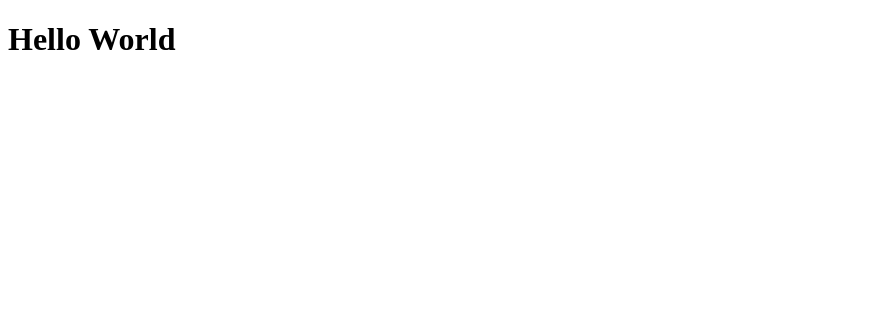
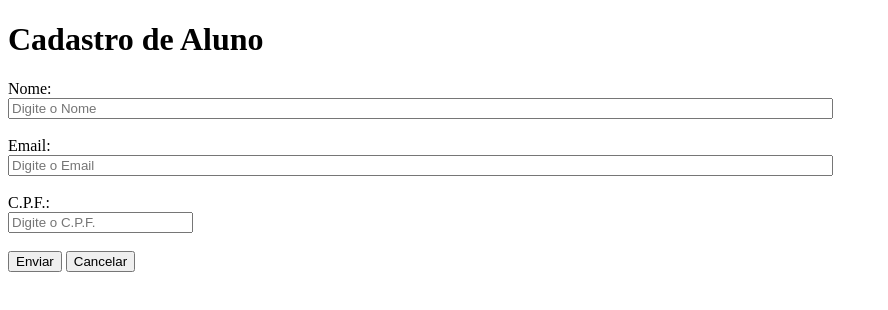
Before and after one commit to lennontaqua/ProjetoGit, a plain HTML site: page index.html in a window 1280 px wide. Shown: the whole page, without its empty margins (0-888 px from the left). Drawn offline with Linux system fonts and the light colour scheme.

Commit message:
Update index.html

```diff
--- a/index.html
+++ b/index.html
@@ -2,13 +2,46 @@
 <html lang="en">
 <head>
     <meta charset="UTF-8">
-    <meta name="viewport" content="width=h1, initial-scale=1.0">
-    <meta http-equiv="X-UA-Compatible" content="ie=edge">
-    <title>Document</title>
+    <meta name="viewport" content="width=device-width, initial-scale=1.0">
+    <title>
+        Cadastro de Aluno
+    </title>
 </head>
 <body>
     <h1>
-        Hello World
+        Cadastro de Aluno
     </h1>
+
+    <form action="enviar.php" method="post">
+        <label for="tNome">
+            Nome:
+        </label>
+        <br/>
+        <input type="text" name="txtNome" id="tNome" size="100" maxlength="100"
+               placeholder="Digite o Nome" required>
+        <br/>
+        <br/>
+
+        <label for="tEmail">
+            Email:
+        </label>
+        <br/>
+        <input type="email" name="txtEmail" id="tEmail" size="100" maxlength="100"
+               placeholder="Digite o Email" required>
+        <br/>
+        <br/>
+
+        <label for="tCpf">
+            C.P.F.:
+        </label>
+        <br/>
+        <input type="text" name="txtCpf" id="tCpf" size="20" maxlength="20"
+               placeholder="Digite o C.P.F." required>
+        <br/>
+        <br/>
+
+        <input type="submit" value="Enviar"/>
+        <input type="reset" value="Cancelar">
+    </form>
 </body>
 </html>
```
